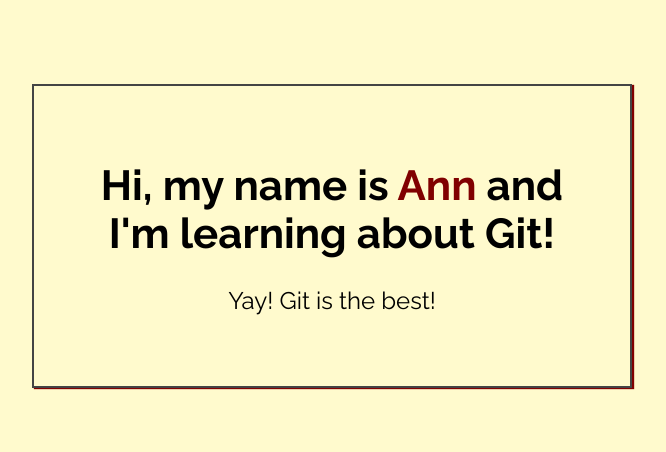
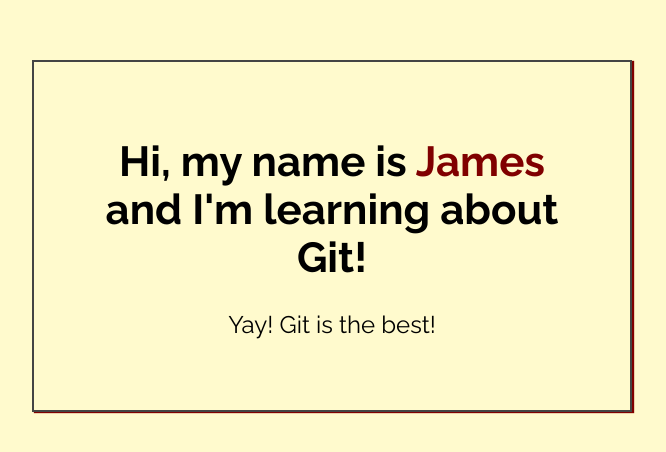
Before and after one commit to jazzyjamez85/second_repo, a plain HTML site: page index.html in a window 1280 px wide. Shown: the part 164-616 px from the top of the page, without its empty margins (308-974 px from the left). Drawn offline with Linux system fonts and the light colour scheme.

Commit message:
Added name to index.html

```diff
--- a/index.html
+++ b/index.html
@@ -14,7 +14,7 @@
 <body>
 
     <div class="greeting">
-        <h1>Hi, my name is <span class="highlight">Ann</span> and I'm learning about Git! </h1>
+        <h1>Hi, my name is <span class="highlight">James</span> and I'm learning about Git! </h1>
 
         <p>Yay! Git is the best!</p>
     </div>
```
